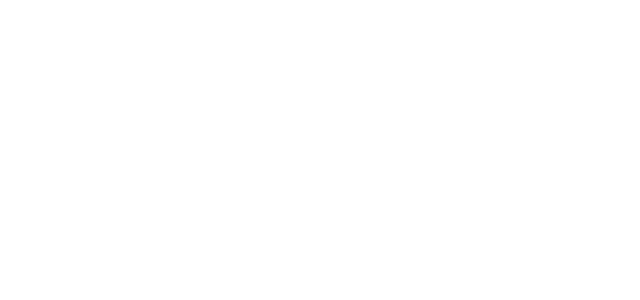
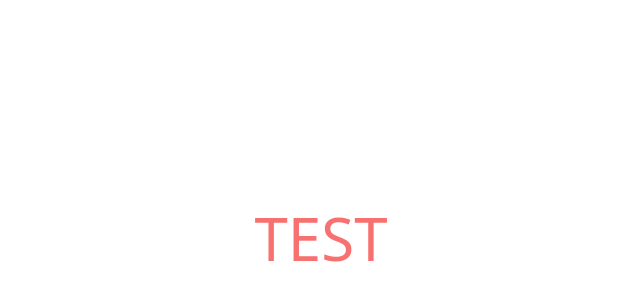
Before and after one commit to villetoimela/ez-math-game, a React (Create React App) app: page / in a window 1280 px wide. Shown: the part 162-462 px from the top of the page, without its empty margins (319-959 px from the left). Built offline with nearby package versions, Linux system fonts and the light colour scheme.

Commit message:
added tailwindcss

```diff
--- a/package.json
+++ b/package.json
@@ -6,9 +6,12 @@
     "@testing-library/jest-dom": "^5.16.5",
     "@testing-library/react": "^13.4.0",
     "@testing-library/user-event": "^13.5.0",
+    "autoprefixer": "^10.4.9",
+    "postcss": "^8.4.16",
     "react": "^18.2.0",
     "react-dom": "^18.2.0",
     "react-scripts": "5.0.1",
+    "tailwindcss": "^3.1.8",
     "web-vitals": "^2.1.4"
   },
   "scripts": {
--- /dev/null
+++ b/postcss.config.js
@@ -0,0 +1,6 @@
+module.exports = {
+  plugins: {
+    tailwindcss: {},
+    autoprefixer: {},
+  },
+}
--- a/src/App.js
+++ b/src/App.js
@@ -2,7 +2,7 @@
 
 function App() {
   return (
-    <div className=""></div>
+    <div className="text-6xl text-red-400 flex items-center justify-center h-screen">TEST</div>
   );
 }
 
--- a/src/index.css
+++ b/src/index.css
@@ -1,13 +1,3 @@
-body {
-  margin: 0;
-  font-family: -apple-system, BlinkMacSystemFont, 'Segoe UI', 'Roboto', 'Oxygen',
-    'Ubuntu', 'Cantarell', 'Fira Sans', 'Droid Sans', 'Helvetica Neue',
-    sans-serif;
-  -webkit-font-smoothing: antialiased;
-  -moz-osx-font-smoothing: grayscale;
-}
-
-code {
-  font-family: source-code-pro, Menlo, Monaco, Consolas, 'Courier New',
-    monospace;
-}
+@tailwind base;
+@tailwind components;
+@tailwind utilities;
--- /dev/null
+++ b/tailwind.config.js
@@ -0,0 +1,10 @@
+/** @type {import('tailwindcss').Config} */
+module.exports = {
+  content: [
+    "./src/**/*.{js,jsx,ts,tsx}",
+  ],
+  theme: {
+    extend: {},
+  },
+  plugins: [],
+}
```
Also changed, not shown: 1 other file (tests, documents, lock files or other folders).
